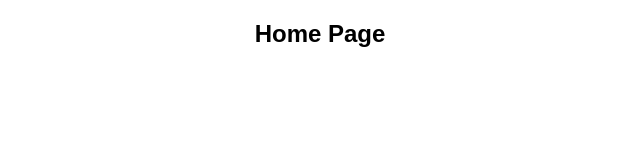
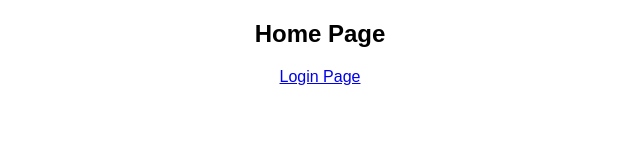
Before and after one commit to goergena/rekt, a React (Create React App) app: page / in a window 1280 px wide. Shown: the top 160 px of the page, without its empty margins (320-960 px from the left). Built offline with nearby package versions, Linux system fonts and the light colour scheme.

Commit message:
Building a Skeleton

```diff
--- a/src/components/HomePage/HomePage.js
+++ b/src/components/HomePage/HomePage.js
@@ -5,8 +5,8 @@ class HomePage extends Component {
     return (
       <div className="HomePage">
         <h2>Home Page</h2>
-      </div>
-
+        <a href="/login">Login Page</a>
+        </div>
     );
   }
 }
```
